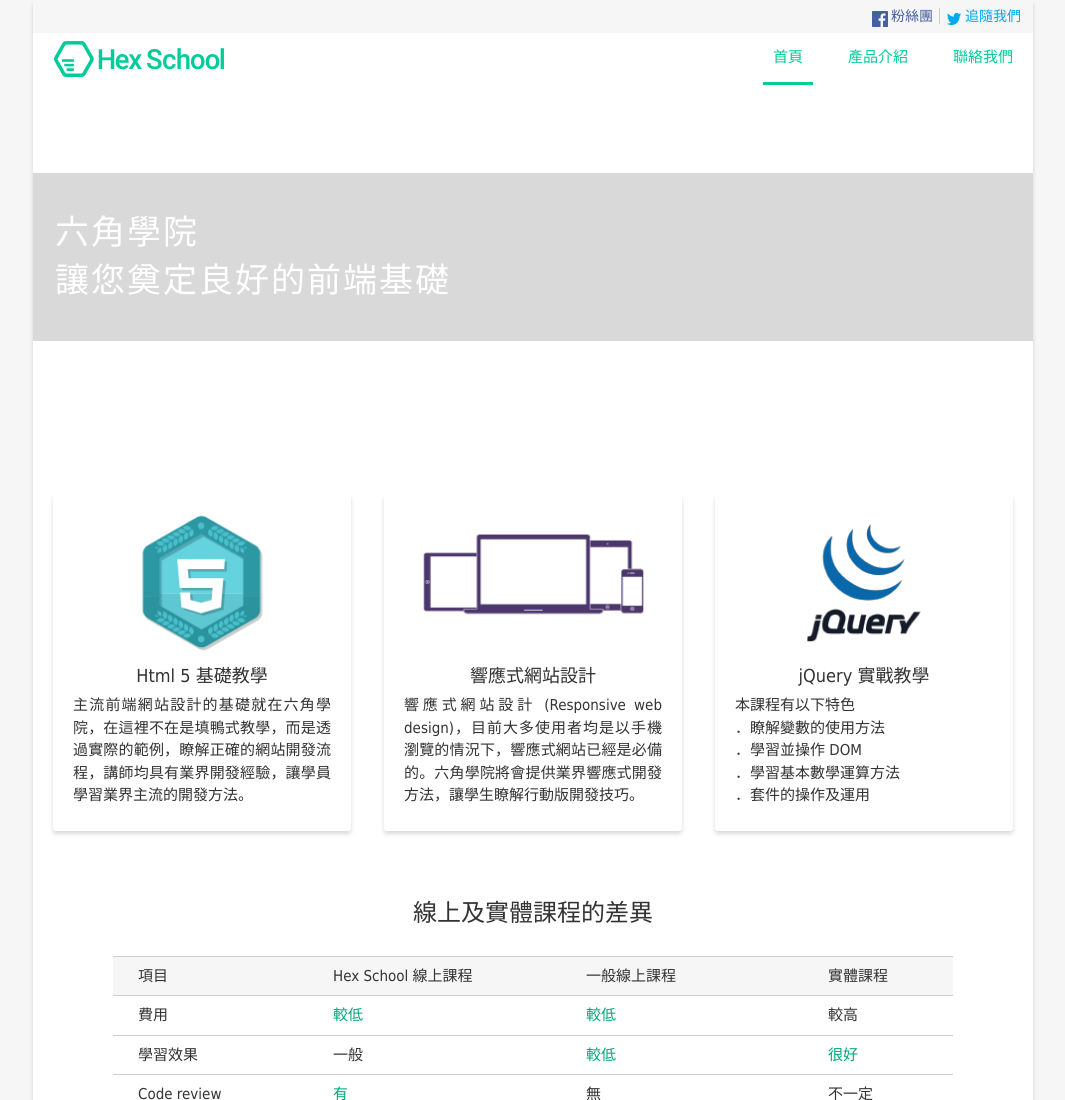
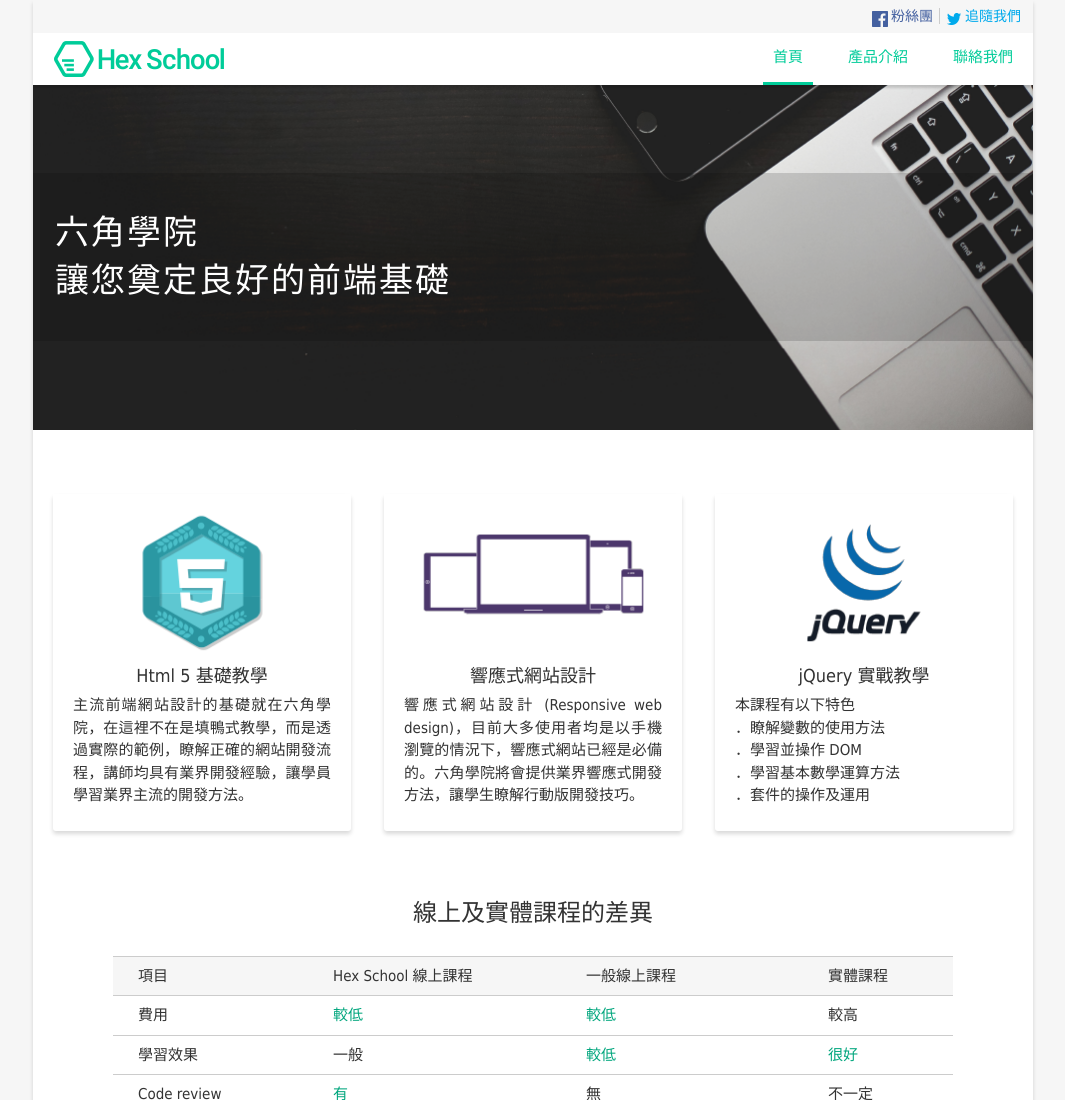
Before and after one commit to gmwu185/layoutTraining-hexschool-flex, a website: page source/index.html in a window 1280 px wide. Shown: the top 1100 px of the page, without its empty margins (107-1172 px from the left). Drawn offline with nearby package versions, Linux system fonts and the light colour scheme; files that its build step writes are made by us from their sources; the site is published under a folder, as on GitHub Pages, so addresses that start at the root find nothing.

Commit message:
修正 GitHub 背景圖相對路徑

```diff
--- a/source/assets/scss/pages/_banner.scss
+++ b/source/assets/scss/pages/_banner.scss
@@ -3,7 +3,7 @@
 	height: 345px;
 	margin-bottom: 64px;
 	&--bg{
-		background-image: url('/assets/img/banner.png');
+		background-image: url('../../assets/img/banner.png');
 		background-size: 100% auto;
 		background-position: center;
 		background-repeat: no-repeat;
```
